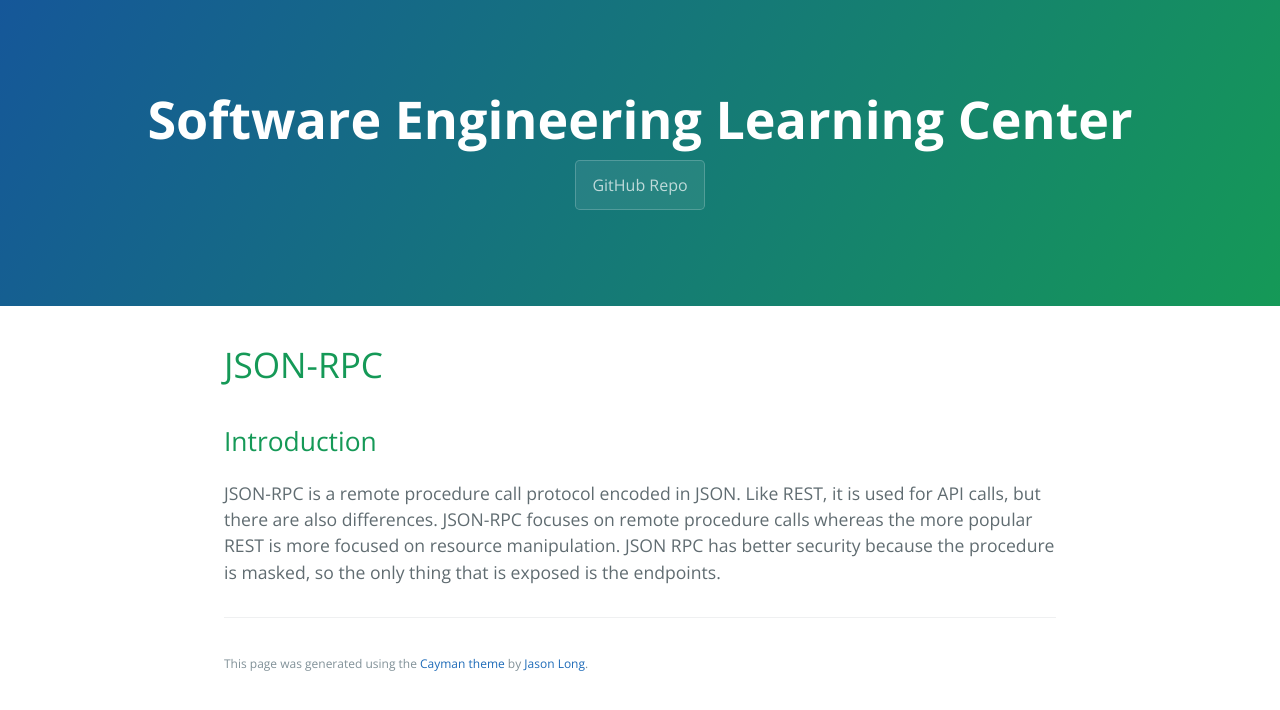
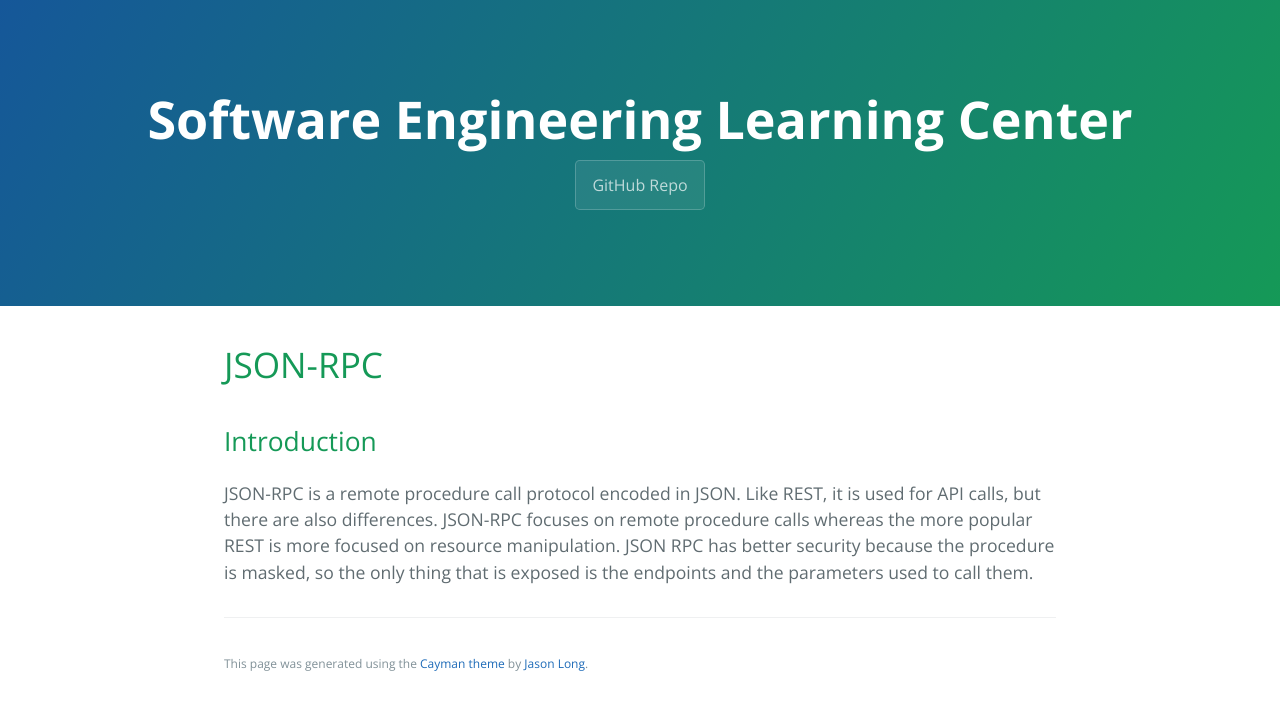
Before and after one commit to learning-software-engineering/learning-software-engineering.github.io, a Jekyll site: the page built from Topics/Tech_Stacks/JSONRPC.md, in a window 1280 px wide. Shown: the top 710 px of the page. Built offline with Jekyll 4.4.1, drawn with Linux system fonts in a browser that asks for light colours; our own code applies the rules of GitHub Pages for plain Markdown files.

Commit message:
initial commit

```diff
--- a/Topics/Tech_Stacks/JSONRPC.md
+++ b/Topics/Tech_Stacks/JSONRPC.md
@@ -2,4 +2,5 @@
 
 ## Introduction
 JSON-RPC is a remote procedure call protocol encoded in JSON. Like REST, it is used for API calls, but there are also differences. JSON-RPC focuses on remote procedure calls whereas the more popular REST is more focused on resource manipulation. JSON RPC
-has better security because the procedure is masked, so the only thing that is exposed is the endpoints.
+has better security because the procedure is masked, so the only thing that is exposed is the endpoints and the parameters
+used to call them.
```
